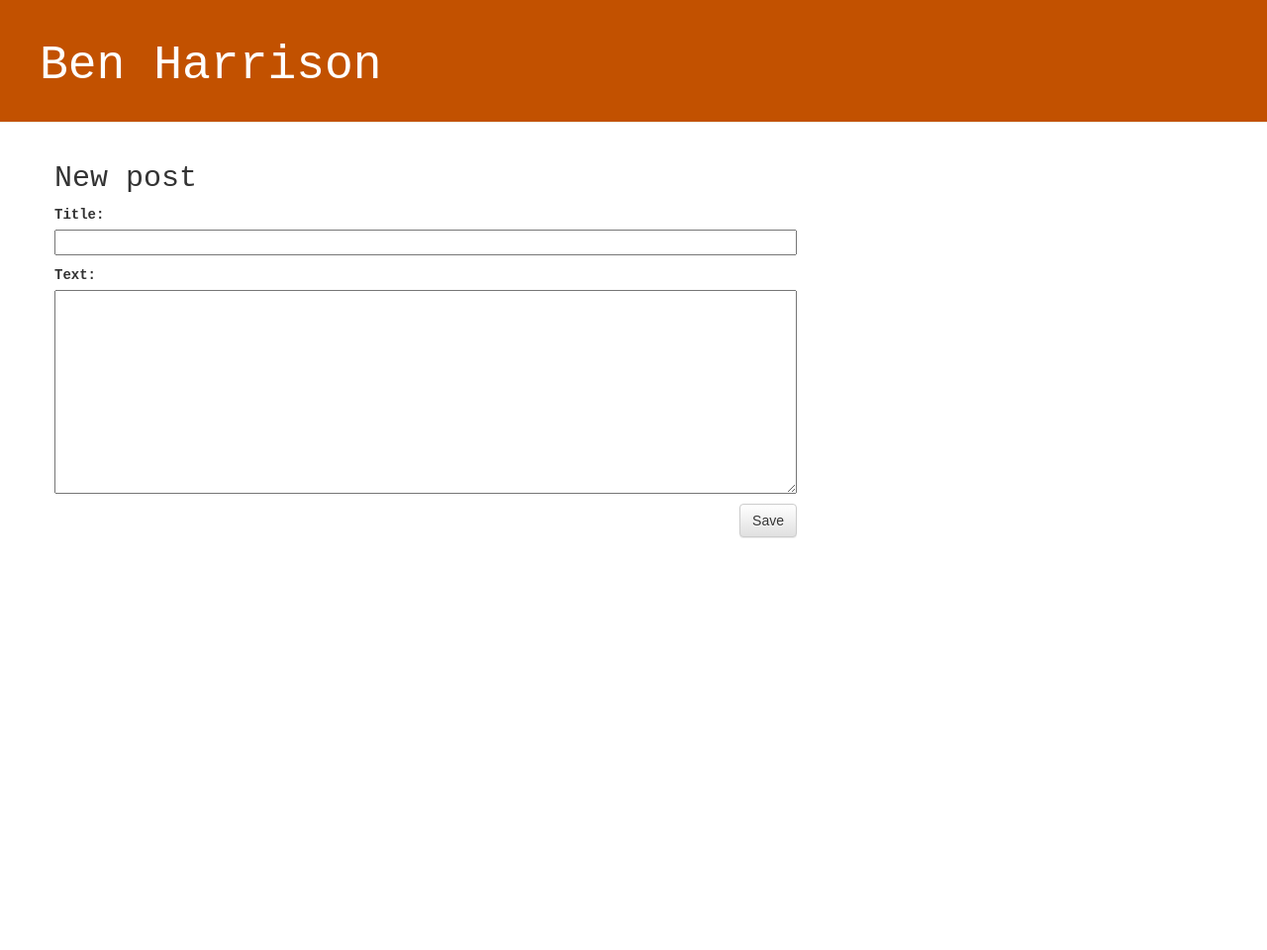
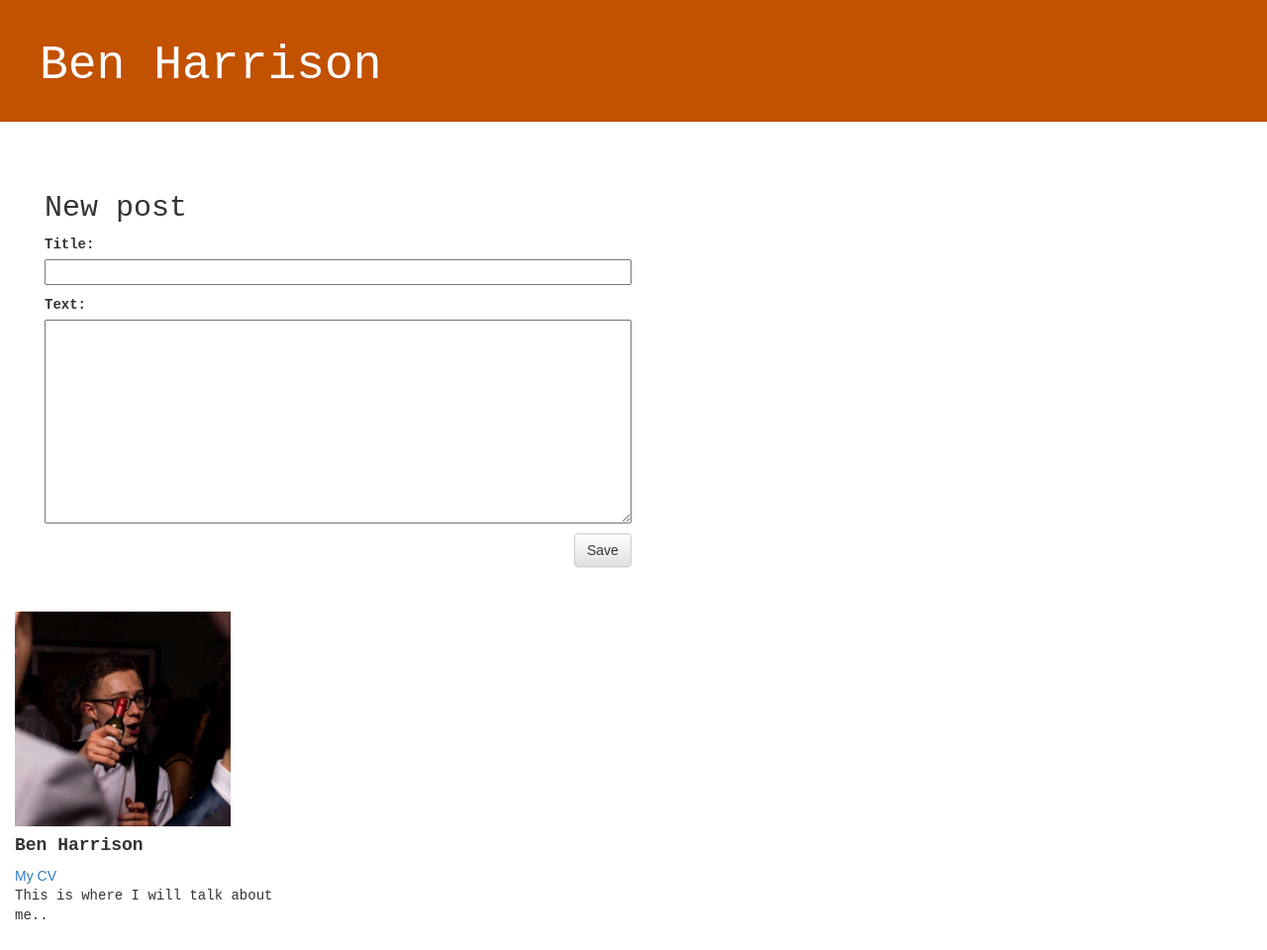
Before and after one commit to benharrison01/my-first-blog, a Django app: page /post/new/ in a window 1280 px wide. Shown: the whole page at 99% size. Before the commit the page ends 544 px from the top, so only its background shows below. Run offline with Django 3.2, Linux system fonts and the light colour scheme; some libraries are stand-ins or nearby versions.

Commit message:
About me added

```diff
--- a/blog/static/css/blog.css
+++ b/blog/static/css/blog.css
@@ -54,3 +54,35 @@ p {
 .post h2 a, .post h2 a:visited {
     color: #000000;
 }
+
+.about-me {
+
+}
+
+.col-1 {width: 8.33%;}
+.col-2 {width: 16.66%;}
+.col-3 {width: 25%;}
+.col-4 {width: 33.33%;}
+.col-5 {width: 41.66%;}
+.col-6 {width: 50%;}
+.col-7 {width: 58.33%;}
+.col-8 {width: 66.66%;}
+.col-9 {width: 75%;}
+.col-10 {width: 83.33%;}
+.col-11 {width: 91.66%;}
+.col-12 {width: 100%;}
+.col-13 {width: 2%}
+.col-14 {width: 73%}
+
+
+.row::after {
+    content: "";
+    clear: both;
+    display: table;
+  }
+
+  [class*="col-"] {
+    float: left;
+    padding: 15px;
+
+  }
--- /dev/null
+++ b/blog/templates/blog/about_me.html
@@ -0,0 +1,2 @@
+{% extends 'blog/base.html' %}
+<h2> "hello"</h2>
--- a/blog/templates/blog/base.html
+++ b/blog/templates/blog/base.html
@@ -9,13 +9,17 @@
 
     </head>
     <body>
+
         <div class="page-header">
                 {% if user.is_authenticated %}
                     <a href="{% url 'post_new' %}" class="top-menu"><span class="glyphicon glyphicon-plus"></span></a>
                 {% endif %}
                     <h1><a href="/">Ben Harrison</a></h1>
          </div>
-                <div class="content container">
+
+         <div class = "col-13"></div>
+         <div class = "col-14">
+                  <div class="content container"></div>
                       <div class="row">
                           <div class="col-md-8">
                           {% block content %}
@@ -24,5 +28,20 @@
                           </div>
                       </div>
                   </div>
+          </div>
+       </div>
+        <div class="col-3">
+                <!-- About Card -->
+                <img src="../../static/assets/images/wine.jpg" style="width:75%">
+
+                <h4><b>Ben Harrison</b></h4>
+                <a href="{% url 'my_cv' %}">My CV</a>
+                <p>This is where I will talk about me..</p>
+                {% if user.is_authenticated %}
+                    <a href="{% url 'about_me' %}" ><span class="glyphicon glyphicon-pencil"></span></a>
+                {% endif %}
+        </div>
+
+
     </body>
 </html>
--- /dev/null
+++ b/blog/templates/blog/my_cv.html
@@ -0,0 +1,2 @@
+{% extends 'blog/base.html' %}
+<div class='col-1'><p>"There will be a cv here"</p></div>
--- a/blog/urls.py
+++ b/blog/urls.py
@@ -6,4 +6,6 @@ urlpatterns = [
     path('post/<int:pk>/', views.post_detail, name='post_detail'),
     path('post/new/', views.post_new, name='post_new'),
     path('post/<int:pk>/edit/', views.post_edit, name='post_edit'),
+    path('about_me/', views.about_me, name='about_me'),
+    path('my_cv/', views.my_cv, name='my_cv'),
 ]
--- a/blog/views.py
+++ b/blog/views.py
@@ -39,3 +39,9 @@ def post_edit(request, pk):
     else:
         form = PostForm(instance=post)
     return render(request, 'blog/post_edit.html', {'form': form})
+
+def about_me(request):
+    return render(request, 'blog/about_me.html')
+
+def my_cv(request):
+    return render(request, 'blog/my_cv.html')
```
Also changed, not shown: blog/static/assets/images/wine.jpg (added). Lines whose indentation alone changed are shown as unchanged.
